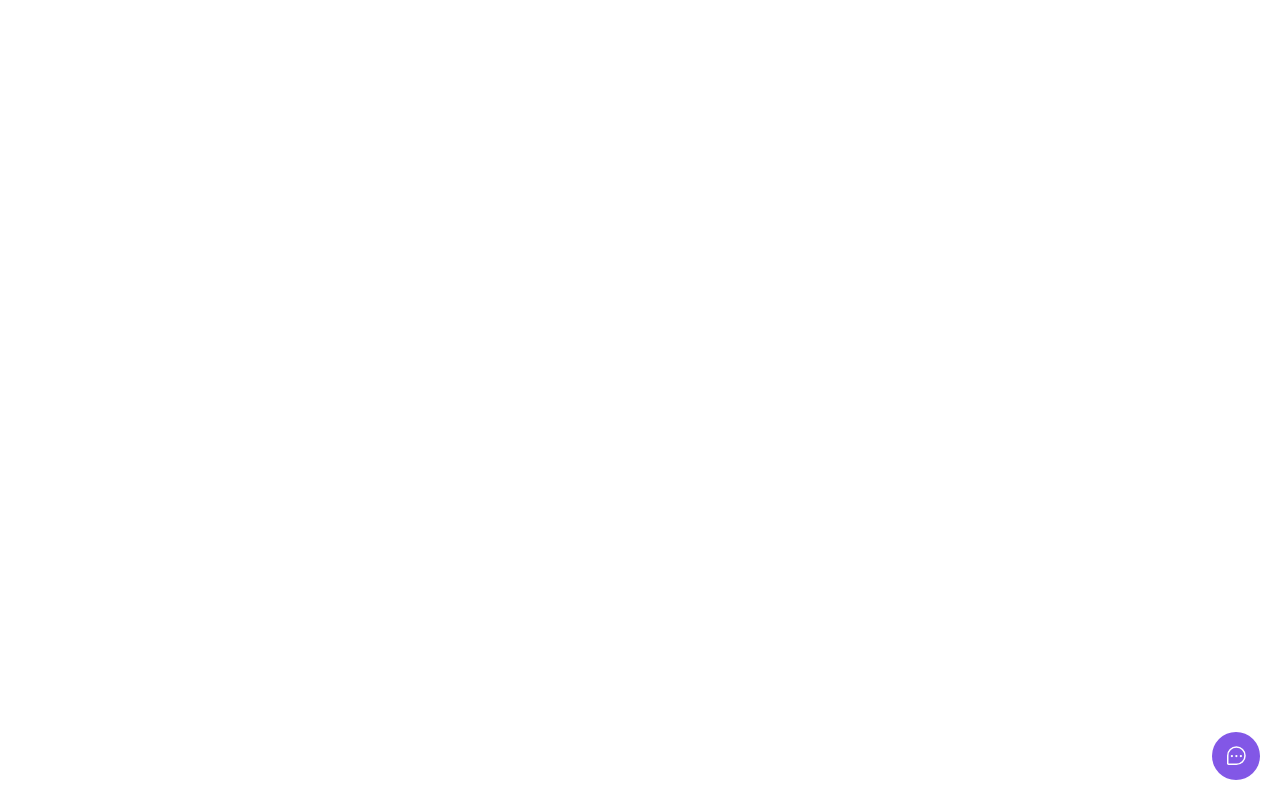
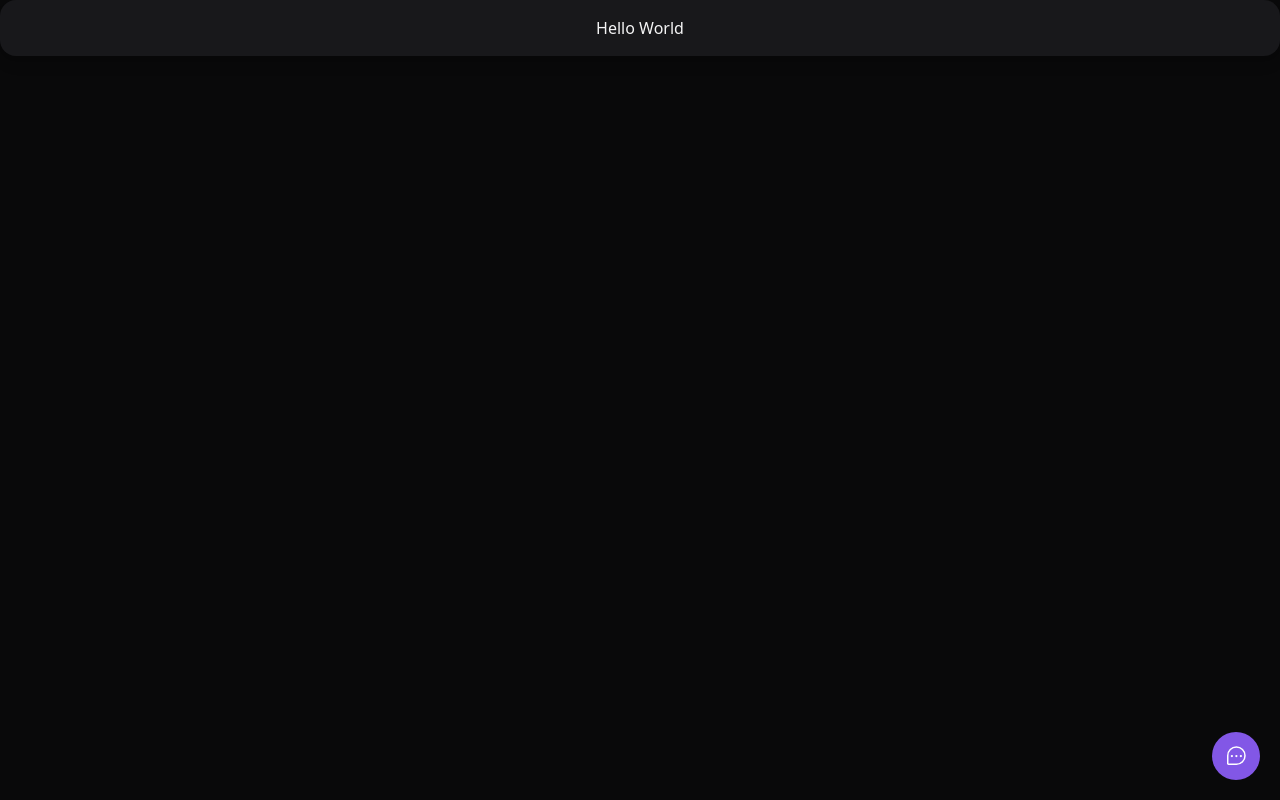
Before and after one commit to g-santosmartins/nlw-return, a React (Vite) app in the folder web/: page / in a window 1280 px wide. Built offline with nearby package versions, Linux system fonts and the light colour scheme.

Commit message:
fix: Adding the widget form component and changing backgroun

```diff
--- a/web/src/App.tsx
+++ b/web/src/App.tsx
@@ -1,9 +1,13 @@
 import { useState } from 'react'
 import { Widget } from './components/Widget'
+import { WidgetForm } from './components/WidgetForm'
 
 function App() {
 
-  return <Widget/>
+  return <>
+  <WidgetForm/>
+  <Widget/>
+  </>
 }
 
 export default App
--- /dev/null
+++ b/web/src/components/WidgetForm.tsx
@@ -0,0 +1,15 @@
+
+import { ChatTeardropDots } from 'phosphor-react'
+import { Popover } from '@headlessui/react'
+
+export function WidgetForm() {
+
+    // first day finished
+    return (
+        // bringing position
+        <div className='bg-zinc-900 p-4 relative rounded-2xl mb-4 flex flex-col items-center shadow-lg w-[cal(100wh-2rem)] md:w-auto'>
+            Hello World
+        </div>
+    )
+
+}
--- a/web/src/global.css
+++ b/web/src/global.css
@@ -7,6 +7,10 @@
 
 /* how to use normal classes with tailwind */
 
-.button {
+/* .button {
     @apply bg-violet-100 px-4 h-10 rounded;
+} */
+
+body {
+    @apply bg-[#09090A] text-zinc-100;
 }
```
